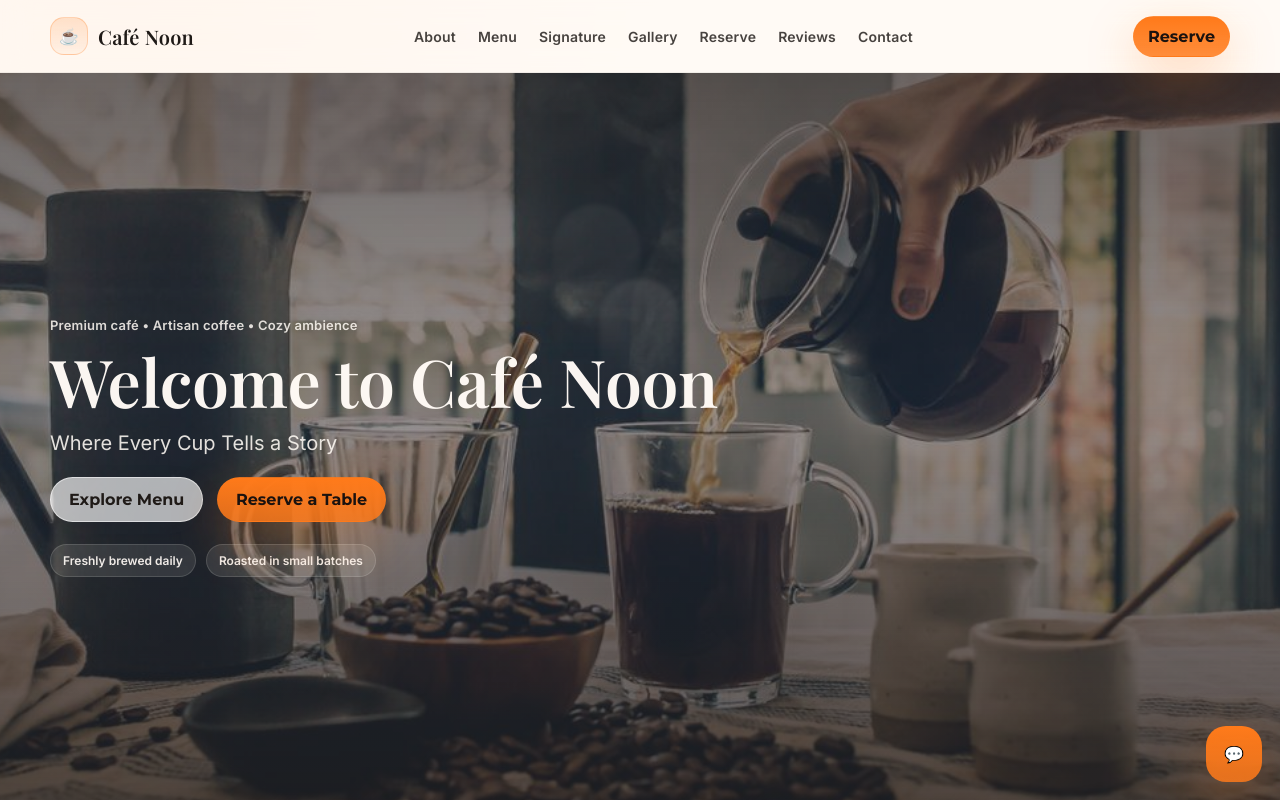
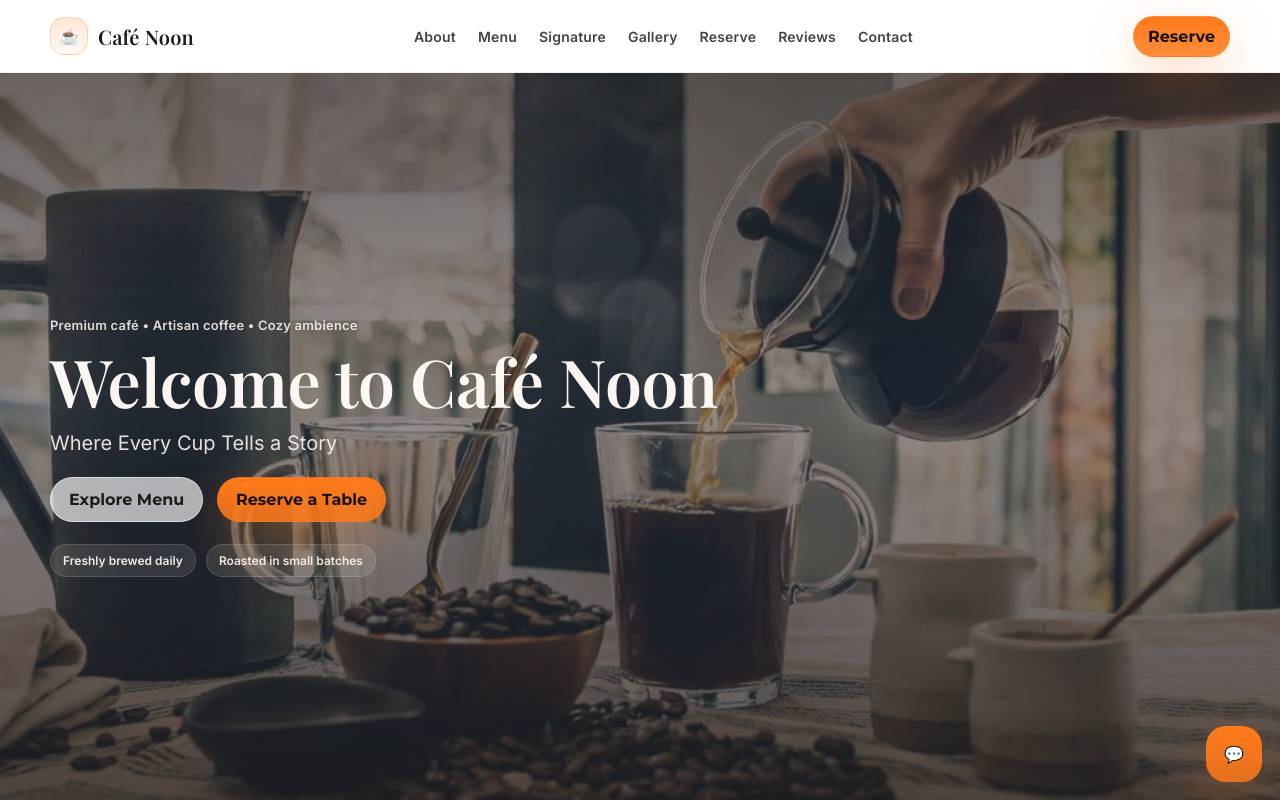
Before and after one commit to OMKARKdot/cafe, a plain HTML site: page index.html in a window 1280 px wide. Shown: the top 800 px of the page. Drawn offline with nearby package versions, Linux system fonts and the light colour scheme.

Commit message:
remove glassmorphism from header, set white background

```diff
--- a/styles.css
+++ b/styles.css
@@ -61,8 +61,7 @@ img{max-width:100%;display:block}
 /* Header */
 .site-header{
   position:sticky;top:0;z-index:80;
-  background: rgba(255,250,245,.60);
-  backdrop-filter: blur(14px);
+  background: #fff;
   border-bottom: 1px solid rgba(31,26,23,.06);
 }
 .nav-inner{
```
